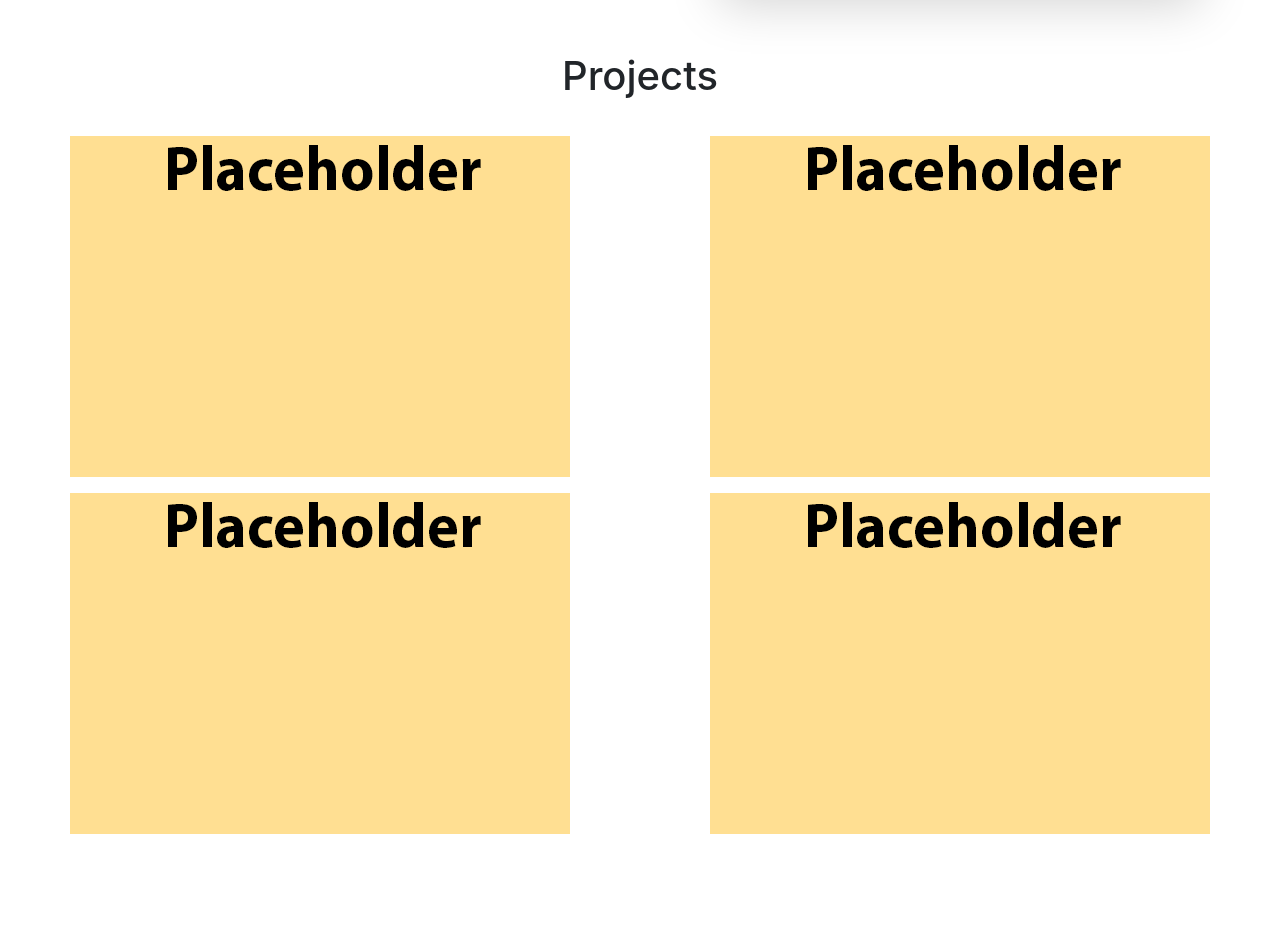
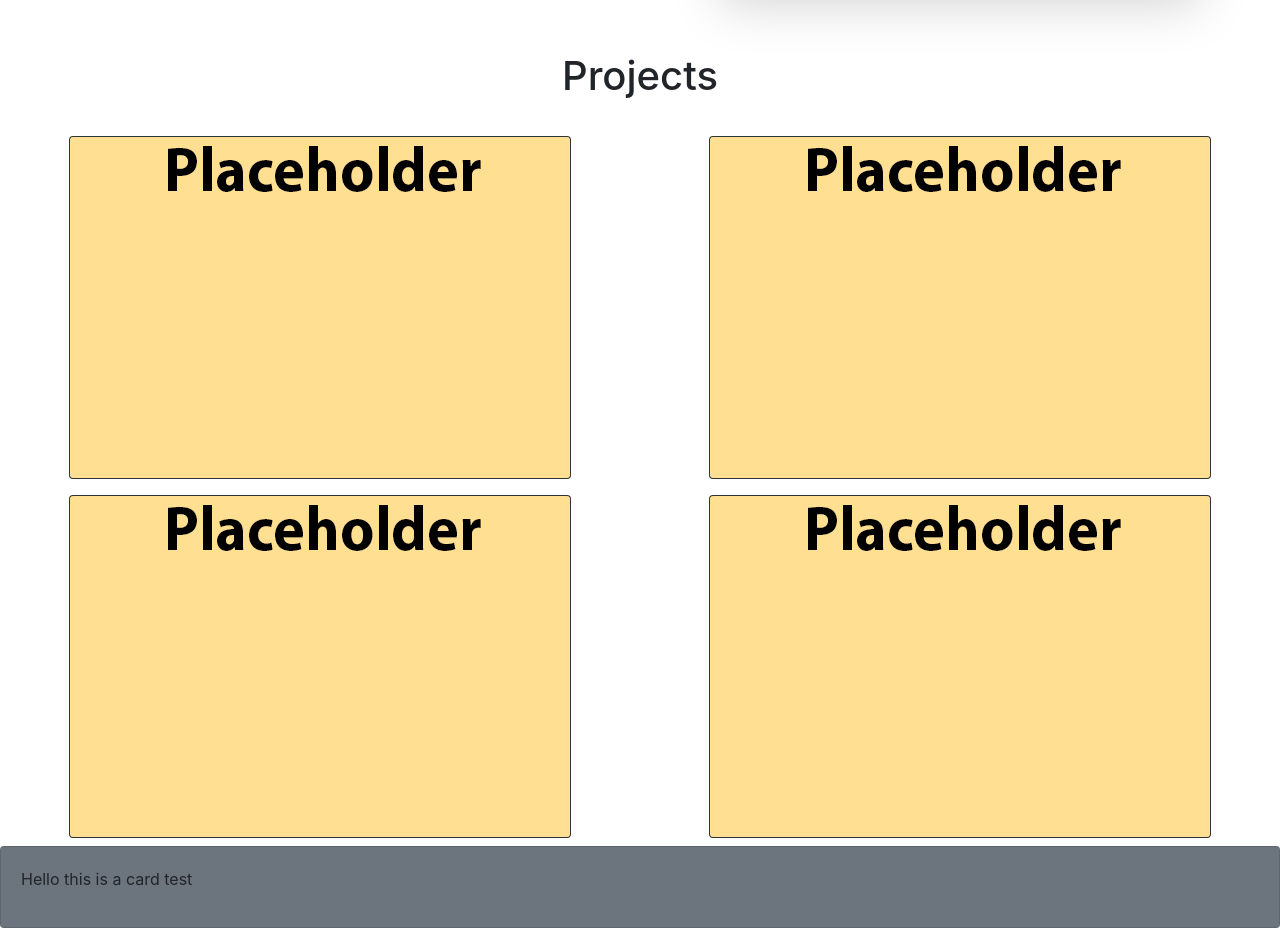
Before and after one commit to skryspin/portfolio-website, a React (Create React App) app: page / in a window 1280 px wide. Shown: the part 840-1768 px from the top of the page. Before the commit the page ends 1682 px from the top, so only its background shows below. Built offline with nearby package versions, Linux system fonts and the light colour scheme.

Commit message:
Added overlay fade in ImageOverlay

```diff
--- a/src/App.js
+++ b/src/App.js
@@ -7,6 +7,9 @@ import Container from 'react-bootstrap/Container';
 import Row from 'react-bootstrap/Row';
 import Col from 'react-bootstrap/Col';
 import Image from 'react-bootstrap/Image';
+import Card from 'react-bootstrap/Card';
+import Fade from 'react-bootstrap/Fade';
+
 
 import headshot from './headshot.jpg'; // Tell webpack this JS file uses this image
 import placeholder from './Placeholder.png';
@@ -81,7 +84,11 @@ function Home() {
   </Row>
   </Container>
 
+
   <Projects />
+  <Card bg="secondary" text="black">
+    <Card.Body> <p>Hello this is a card test </p> </Card.Body>
+  </Card>
     </div>
   );
 }
@@ -95,23 +102,62 @@ function Projects(props) {
     <Container className="projects  justify-content-center " fluid>
       <Row className="">
         <Col className="p-2 d-flex  justify-content-center" sm={12} md={6} lg={6} xl={6} fluid>
-          <Image src={placeholder} alt="Placeholder image" fluid/>
+          <ImageOverlay/>
         </Col>
         <Col className="p-2  d-flex justify-content-center" sm={12} md={6} lg={6} xl={6} fluid>
-          <Image src={placeholder} alt="Placeholder image" fluid/>
+          <ImageOverlay/>
         </Col>
       </Row>
       <Row className="">
         <Col className="p-2 d-flex justify-content-center" sm={12} md={6} lg={6} xl={6} fluid>
-          <Image src={placeholder} alt="Placeholder image" fluid/>
+          <ImageOverlay/>
         </Col>
         <Col className="p-2 d-flex justify-content-center" sm={12} md={6} lg={6} xl={6} fluid>
-          <Image src={placeholder} alt="Placeholder image" fluid/>
+          <ImageOverlay/>
         </Col>
       </Row>
     </Container>
   </div>
   )
+}
+
+class ImageOverlay extends React.Component {
+  constructor(props) {
+    super(props);
+    this.handleEnter = this.handleEnter.bind(this); //gotta bind functions that are called without ()
+    this.handleExit = this.handleExit.bind(this); //gotta bind functions that are called without ()
+
+    this.state={isShown:false};
+  }
+
+  handleEnter() {
+    this.setState({isShown:true});
+  }
+
+  handleExit() {
+    this.setState({isShown:false});
+
+  }
+
+  render() {
+      return (
+      <div>
+      <Card bg="dark" text="white" onMouseEnter={this.handleEnter} onMouseLeave={this.handleExit}>
+        <Card.Img src={placeholder} fluid/>
+        <Fade in={this.state.isShown} >
+        <Card.ImgOverlay style={{padding:0, backgroundColor: 'hsla(0, 6%, 0%, 0.9)'}}>
+          <div style={{padding:'2em'}}>
+          <Card.Title>Job Hunter: A Game About Getting A Job</Card.Title>
+          <Card.Text bg="dark">
+            <p>A 3D platformer game built in Unity. </p>
+          </Card.Text>
+          </div>
+        </Card.ImgOverlay>
+      </Fade>
+      </Card>
+  </div>
+  )
+  }
 }
 
 function InvalidPath() {
```
